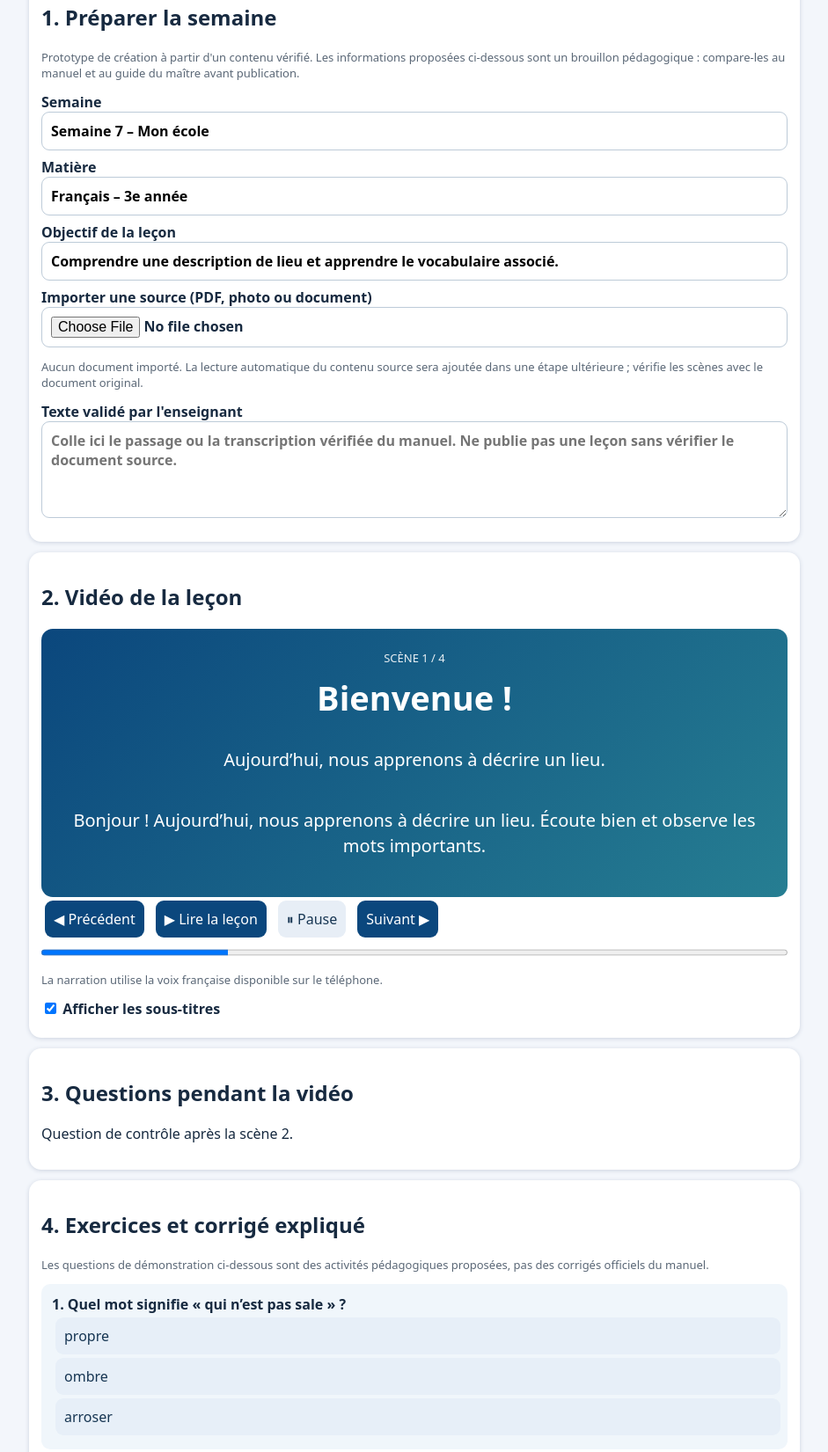
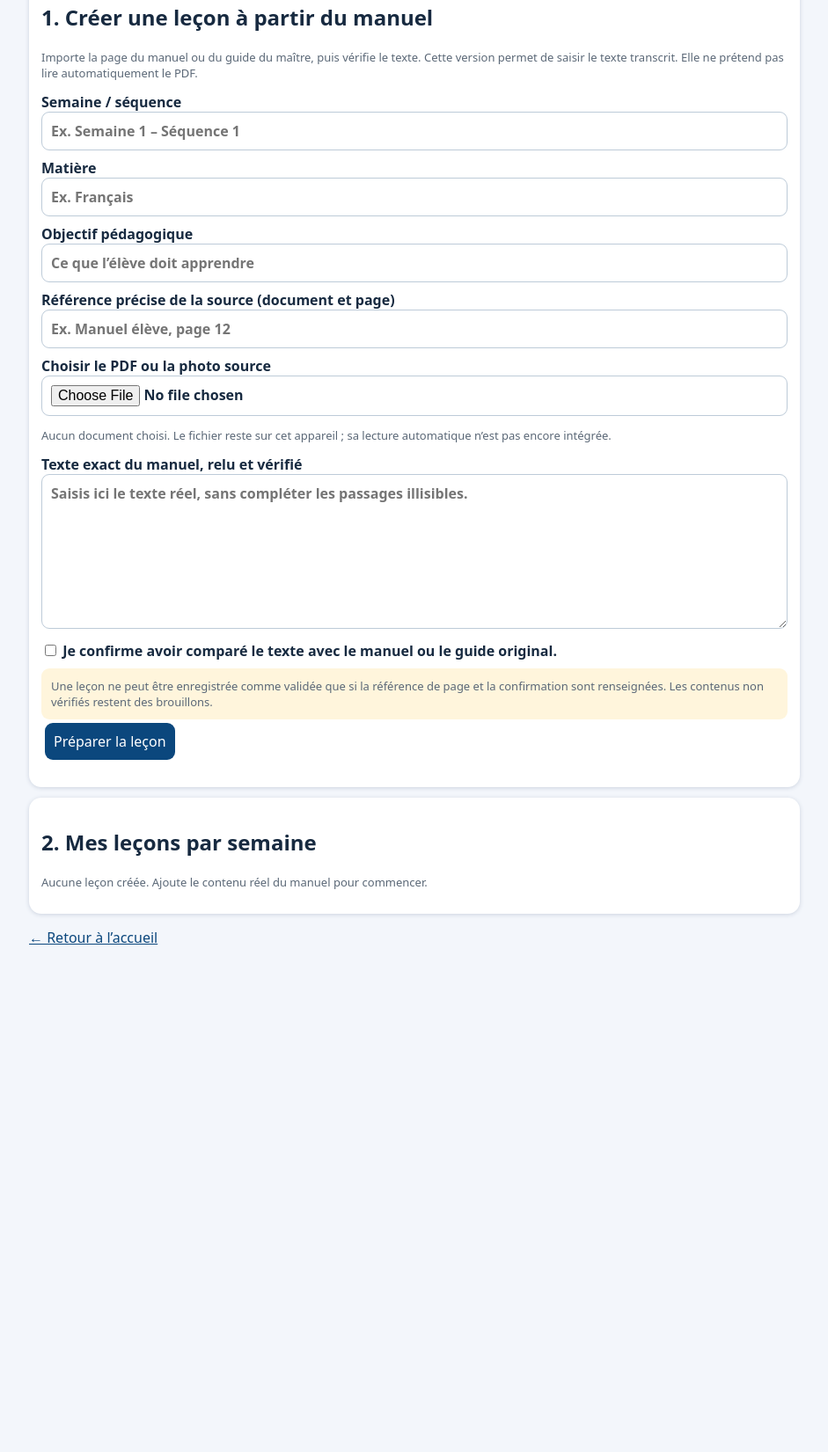
Before and after one commit to djama77/Mon-Ecole-3A-Android, a website: page www/studio-videos.html in a window 1280 px wide. Shown: the part 139-1790 px from the top of the page at 88% size, without its empty margins (169-1110 px from the left). After the commit the page ends 1244 px from the top, so only its background shows below. Drawn offline with Linux system fonts and the light colour scheme.

Commit message:
Créer des leçons hebdomadaires à partir des sources vérifiées

```diff
--- a/www/studio-videos.html
+++ b/www/studio-videos.html
@@ -1,38 +1,47 @@
 <!doctype html>
 <html lang="fr"><head><meta charset="utf-8"><meta name="viewport" content="width=device-width,initial-scale=1,viewport-fit=cover"><meta name="theme-color" content="#0b477d"><title>Leçons interactives – Mon École 3A</title>
 <style>
-:root{font-family:system-ui,Arial,sans-serif;color:#172a40;background:#f3f6fb}*{box-sizing:border-box}body{margin:0}header{background:#0b477d;color:white;padding:17px}h1{font-size:21px;margin:0}main{max-width:900px;margin:auto;padding:12px}section{background:white;border-radius:14px;padding:14px;margin:12px 0;box-shadow:0 1px 5px #ccd3df}label{display:block;margin:8px 0;font-weight:600}input,textarea,button{font:inherit;padding:10px;border:1px solid #bdcbd8;border-radius:9px}input,textarea{width:100%}button{background:#0b477d;color:white;border:0;margin:4px;cursor:pointer}.secondary{background:#e7eef6;color:#173653}.screen{background:linear-gradient(135deg,#0b477d,#267e92);color:white;min-height:290px;border-radius:13px;padding:24px;display:flex;flex-direction:column;justify-content:center;text-align:center}.screen h2{font-size:clamp(24px,5vw,38px);margin:10px}.screen p{font-size:20px;line-height:1.45}.sceneNo{font-size:13px;opacity:.9}.controls{display:flex;flex-wrap:wrap;gap:5px;align-items:center}.muted{font-size:13px;color:#5b6877}.panel{background:#f0f6fb;border-radius:10px;padding:12px;margin:9px 0}.choice{display:block;width:100%;text-align:left;background:#e7eff8;color:#173653}.good{color:#17613f;font-weight:700}.bad{color:#a43c2b;font-weight:700}progress{width:100%;height:14px}a{color:#0b477d}
+:root{font-family:system-ui,Arial,sans-serif;color:#172a40;background:#f3f6fb}*{box-sizing:border-box}body{margin:0}header{background:#0b477d;color:#fff;padding:17px}h1{font-size:21px;margin:0}main{max-width:900px;margin:auto;padding:12px}section{background:#fff;border-radius:14px;padding:14px;margin:12px 0;box-shadow:0 1px 5px #ccd3df}label{display:block;margin:9px 0;font-weight:600}input,textarea,select,button{font:inherit;padding:10px;border:1px solid #bdcbd8;border-radius:9px}input,textarea,select{width:100%}button{background:#0b477d;color:#fff;border:0;margin:4px;cursor:pointer}.secondary{background:#e7eef6;color:#173653}.screen{background:linear-gradient(135deg,#0b477d,#267e92);color:#fff;min-height:260px;border-radius:13px;padding:24px;display:flex;flex-direction:column;justify-content:center;text-align:center}.screen h2{font-size:clamp(24px,5vw,38px);margin:10px}.screen p{font-size:20px;line-height:1.45}.muted{font-size:13px;color:#5b6877}.controls{display:flex;flex-wrap:wrap;gap:5px;align-items:center}.panel{background:#f0f6fb;border-radius:10px;padding:12px;margin:9px 0}.choice{display:block;width:100%;text-align:left;background:#e7eff8;color:#173653}.good{color:#17613f;font-weight:700}.bad{color:#a43c2b;font-weight:700}.notice{background:#fff5dc;padding:11px;border-radius:9px}.lesson{padding:10px;border-bottom:1px solid #e3eaf1}.hidden{display:none}progress{width:100%;height:14px}a{color:#0b477d}
 </style></head><body>
-<header><h1>🎬 Studio vidéo pédagogique – Mon École 3A</h1><small>Apprendre directement dans l’application · écouter · répondre · progresser</small></header>
+<header><h1>🎬 Leçons interactives – Mon École 3A</h1><small>Une leçon par semaine · lecture animée · voix · exercices · corrections</small></header>
 <main>
-<section><h2>1. Préparer la semaine</h2><p class="muted">Prototype de création à partir d'un contenu vérifié. Les informations proposées ci-dessous sont un brouillon pédagogique : compare-les au manuel et au guide du maître avant publication.</p>
-<label>Semaine <input id="week" value="Semaine 7 – Mon école"></label><label>Matière <input id="subject" value="Français – 3e année"></label><label>Objectif de la leçon <input id="objective" value="Comprendre une description de lieu et apprendre le vocabulaire associé."></label>
-<label>Importer une source (PDF, photo ou document) <input id="source" type="file" accept="application/pdf,image/*,.txt,.md"></label><p id="sourceStatus" class="muted">Aucun document importé. La lecture automatique du contenu source sera ajoutée dans une étape ultérieure ; vérifie les scènes avec le document original.</p>
-<label>Texte validé par l'enseignant <textarea id="verified" rows="4" placeholder="Colle ici le passage ou la transcription vérifiée du manuel. Ne publie pas une leçon sans vérifier le document source."></textarea></label>
+<section><h2>1. Créer une leçon à partir du manuel</h2><p class="muted">Importe la page du manuel ou du guide du maître, puis vérifie le texte. Cette version permet de saisir le texte transcrit. Elle ne prétend pas lire automatiquement le PDF.</p>
+<label>Semaine / séquence<input id="week" placeholder="Ex. Semaine 1 – Séquence 1"></label>
+<label>Matière<input id="subject" placeholder="Ex. Français"></label>
+<label>Objectif pédagogique<input id="objective" placeholder="Ce que l’élève doit apprendre"></label>
+<label>Référence précise de la source (document et page)<input id="sourceRef" placeholder="Ex. Manuel élève, page 12"></label>
+<label>Choisir le PDF ou la photo source<input id="sourceFile" type="file" accept="application/pdf,image/*"></label><p id="sourceStatus" class="muted">Aucun document choisi. Le fichier reste sur cet appareil ; sa lecture automatique n’est pas encore intégrée.</p>
+<label>Texte exact du manuel, relu et vérifié<textarea id="verified" rows="7" placeholder="Saisis ici le texte réel, sans compléter les passages illisibles."></textarea></label>
+<label><input id="teacherValidated" type="checkbox" style="width:auto"> Je confirme avoir comparé le texte avec le manuel ou le guide original.</label>
+<div class="notice muted">Une leçon ne peut être enregistrée comme validée que si la référence de page et la confirmation sont renseignées. Les contenus non vérifiés restent des brouillons.</div>
+<button id="createLesson">Préparer la leçon</button><p id="createStatus" class="muted" aria-live="polite"></p>
 </section>
-<section><h2>2. Vidéo de la leçon</h2><div class="screen" id="screen" aria-live="polite"><div class="sceneNo" id="sceneNo">SCÈNE 1 / 4</div><h2 id="sceneTitle">Bienvenue dans la leçon</h2><p id="sceneText">Aujourd'hui, nous allons apprendre à décrire un lieu.</p><p id="subtitle"></p></div>
-<div class="controls"><button id="prev">◀ Précédent</button><button id="play">▶ Lire la leçon</button><button id="pause" class="secondary">⏸ Pause</button><button id="next">Suivant ▶</button></div><progress id="progress" value="1" max="4"></progress><p class="muted" id="playStatus">La narration utilise la voix française disponible sur le téléphone.</p><label><input id="captions" type="checkbox" checked style="width:auto"> Afficher les sous-titres</label>
-</section>
-<section><h2>3. Questions pendant la vidéo</h2><p id="checkpoint">Après la scène 2, réponds à cette question pour continuer.</p><div id="question"></div><p id="feedback" aria-live="polite"></p></section>
-<section><h2>4. Exercices et corrigé expliqué</h2><p class="muted">Les questions de démonstration ci-dessous sont des activités pédagogiques proposées, pas des corrigés officiels du manuel.</p><div id="exercise"></div><p id="exerciseFeedback" aria-live="polite"></p></section>
-<section><h2>5. Continuer dans l’application</h2><p>La leçon se regarde et s’écoute directement ici. Les questions, les corrections et la progression restent dans Mon École 3A : aucun export vidéo n’est nécessaire.</p><p class="muted">Reviens à l’accueil pour choisir une autre leçon.</p><a href="index.html">← Retour à l’application</a></section>
+<section><h2>2. Mes leçons par semaine</h2><p id="empty" class="muted">Aucune leçon créée. Ajoute le contenu réel du manuel pour commencer.</p><div id="lessonList"></div></section>
+<section id="playerSection" class="hidden"><h2 id="lessonHeading">Leçon</h2><p id="lessonMeta" class="muted"></p><div class="screen" aria-live="polite"><div id="sceneNo"></div><h2 id="sceneTitle"></h2><p id="sceneText"></p><p id="subtitle"></p></div>
+<div class="controls"><button id="prev" class="secondary">◀ Précédent</button><button id="play">▶ Lire la leçon</button><button id="pause" class="secondary">⏸ Pause</button><button id="next">Suivant ▶</button></div><progress id="progress" value="0" max="1"></progress><label><input id="captions" type="checkbox" checked style="width:auto"> Afficher les sous-titres</label>
+<h3>Exercices et corrections</h3><p class="muted">Ajoute les questions et les réponses à partir du guide du maître. Aucune réponse officielle n’est inventée.</p>
+<label>Question<input id="qText" placeholder="Écris la consigne exacte"></label><label>Choix A<input id="qA"></label><label>Choix B<input id="qB"></label><label>Choix C<input id="qC"></label><label>Réponse correcte<select id="qCorrect"><option value="">À définir</option><option value="0">A</option><option value="1">B</option><option value="2">C</option></select></label><label>Explication / référence du corrigé<textarea id="qExplain" rows="3" placeholder="Explique la réponse et indique la page du guide du maître."></textarea></label><button id="addQuestion">Ajouter l’exercice</button><div id="quiz"></div><p id="feedback" aria-live="polite"></p>
+</section><p><a href="index.html">← Retour à l’accueil</a></p>
 </main>
 <script>
 'use strict';
-const $=id=>document.getElementById(id);
-const scenes=[
-{title:'Bienvenue !',text:'Aujourd’hui, nous apprenons à décrire un lieu.',voice:'Bonjour ! Aujourd’hui, nous apprenons à décrire un lieu. Écoute bien et observe les mots importants.'},
-{title:'Observer le lieu',text:'Une description présente un endroit et ses caractéristiques.',voice:'Quand on décrit un lieu, on présente cet endroit et ses caractéristiques. On peut dire s’il est grand, petit, propre ou agréable.'},
-{title:'Les mots à retenir',text:'Propre : qui n’est pas sale. Ombre : endroit protégé du soleil.',voice:'Le mot propre signifie qui n’est pas sale. L’ombre est un endroit protégé du soleil.'},
-{title:'À toi de jouer !',text:'Réponds aux questions et explique tes réponses.',voice:'À toi de jouer ! Réponds aux questions et explique tes réponses.'}
-];
-let index=0,playing=false,checkpointDone=false,score=0,recorder=null,chunks=[];
-function render(){const s=scenes[index];$('sceneNo').textContent='SCÈNE '+(index+1)+' / '+scenes.length;$('sceneTitle').textContent=s.title;$('sceneText').textContent=s.text;$('subtitle').textContent=$('captions').checked?s.voice:'';$('progress').value=index+1;$('progress').max=scenes.length;$('checkpoint').textContent=index===1?'Pause pédagogique : réponds avant de passer à la scène suivante.':'Question de contrôle après la scène 2.';if(index===1&&!checkpointDone)renderCheckpoint()}
-function speak(){if(!('speechSynthesis'in window)){$('playStatus').textContent='La synthèse vocale n’est pas disponible sur ce téléphone.';return}speechSynthesis.cancel();const u=new SpeechSynthesisUtterance(scenes[index].voice);u.lang='fr-FR';u.rate=.88;u.onend=()=>{if(playing){if(index<scenes.length-1){index++;render();speak()}else{playing=false;$('playStatus').textContent='Leçon terminée. Passe aux exercices.'}}};speechSynthesis.speak(u)}
-function renderCheckpoint(){const root=$('question');root.replaceChildren();const q=document.createElement('p');q.textContent='Quel mot peut décrire un lieu qui n’est pas sale ?';root.append(q);['propre','rapide','bruyant'].forEach((v,i)=>{const b=document.createElement('button');b.className='choice';b.textContent=v;b.onclick=()=>{if(checkpointDone)return;if(i===0){checkpointDone=true;$('feedback').textContent='Bravo ! « Propre » signifie qui n’est pas sale.';$('feedback').className='good'}else{$('feedback').textContent='Réessaie. Pense à la définition du mot.';$('feedback').className='bad'}};root.append(b)})}
-$('play').onclick=()=>{playing=true;speak()};$('pause').onclick=()=>{playing=false;if(window.speechSynthesis)speechSynthesis.cancel();$('playStatus').textContent='Leçon en pause.'};$('next').onclick=()=>{playing=false;if(window.speechSynthesis)speechSynthesis.cancel();index=Math.min(index+1,scenes.length-1);render()};$('prev').onclick=()=>{playing=false;if(window.speechSynthesis)speechSynthesis.cancel();index=Math.max(0,index-1);render()};$('captions').onchange=render;
-const ex=[{q:'Quel mot signifie « qui n’est pas sale » ?',a:['propre','ombre','arroser'],ok:0,why:'Propre signifie qui n’est pas sale.'},{q:'Que signifie « arroser » ?',a:['Donner de l’eau aux plantes','Fermer une porte','Lire un livre'],ok:0,why:'Arroser consiste à apporter de l’eau aux plantes.'}];
-ex.forEach((item,n)=>{const root=document.createElement('div');root.className='panel';const q=document.createElement('strong');q.textContent=(n+1)+'. '+item.q;root.append(q);item.a.forEach((a,i)=>{const b=document.createElement('button');b.className='choice';b.textContent=a;b.onclick=()=>{root.querySelectorAll('button').forEach(x=>x.disabled=true);const f=document.createElement('p');if(i===item.ok){score++;f.className='good';f.textContent='Bonne réponse. '+item.why}else{f.className='bad';f.textContent='Correction : '+item.why}$('exerciseFeedback').textContent='Résultat : '+score+' bonne(s) réponse(s) sur '+ex.length+'.';root.append(f);localStorage.setItem('monEcoleVideoProgress',JSON.stringify({week:$('week').value,score,answered:n+1}))};root.append(b)});$('exercise').append(root)});
-$('source').onchange=()=>{const f=$('source').files[0];if(f)$('sourceStatus').textContent='Document sélectionné : '+f.name+'. Le contenu n’est pas encore extrait automatiquement : transcris et vérifie le passage dans le champ ci-dessus.'};
-render();
+const $=id=>document.getElementById(id), STORE='monEcole3ALessonsV2';
+let lessons=[],current=null,sceneIndex=0,playing=false,questions=[];
+try{const v=JSON.parse(localStorage.getItem(STORE)||'[]');if(Array.isArray(v))lessons=v}catch(_){lessons=[]}
+function save(){localStorage.setItem(STORE,JSON.stringify(lessons))}
+function sentences(text){return text.split(/(?<=[.!?])\\s+|\\n+/).map(x=>x.trim()).filter(Boolean)}
+function speak(text){if(!('speechSynthesis'in window)){ $('lessonMeta').textContent='Synthèse vocale indisponible sur ce téléphone.';return}speechSynthesis.cancel();const u=new SpeechSynthesisUtterance(text);u.lang='fr-FR';u.rate=.88;speechSynthesis.speak(u)}
+function renderList(){$('lessonList').replaceChildren();$('empty').classList.toggle('hidden',lessons.length>0);lessons.forEach(l=>{const d=document.createElement('div');d.className='lesson';const b=document.createElement('button');b.textContent='Ouvrir';b.onclick=()=>openLesson(l.id);const del=document.createElement('button');del.className='secondary';del.textContent='Supprimer';del.onclick=()=>{lessons=lessons.filter(x=>x.id!==l.id);save();renderList();if(current&&current.id===l.id){current=null;$('playerSection').classList.add('hidden')}};const t=document.createElement('strong');t.textContent=l.week+' · '+l.subject+' — '+(l.validated?'Source vérifiée':'Brouillon à vérifier');const p=document.createElement('p');p.className='muted';p.textContent=l.sourceRef||'Référence de source manquante';d.append(t,p,b,del);$('lessonList').append(d)})}
+function renderScene(){if(!current)return;const s=current.scenes[sceneIndex];$('sceneNo').textContent='SCÈNE '+(sceneIndex+1)+' / '+current.scenes.length;$('sceneTitle').textContent=sceneIndex===0?current.objective:current.week;$('sceneText').textContent=s;$('subtitle').textContent=$('captions').checked?s:'';$('progress').max=current.scenes.length;$('progress').value=sceneIndex+1}
+function openLesson(id){current=lessons.find(x=>x.id===id);if(!current)return;sceneIndex=0;questions=current.questions||[];$('playerSection').classList.remove('hidden');$('lessonHeading').textContent=current.week+' — '+current.subject;$('lessonMeta').textContent=current.sourceRef+' · '+(current.validated?'source vérifiée':'brouillon non vérifié');renderScene();renderQuestions();$('playerSection').scrollIntoView({behavior:'smooth',block:'start'})}
+function renderQuestions(){$('quiz').replaceChildren();questions.forEach((q,n)=>{const box=document.createElement('div');box.className='panel';const p=document.createElement('strong');p.textContent=(n+1)+'. '+q.text;box.append(p);q.options.forEach((v,i)=>{const b=document.createElement('button');b.className='choice';b.textContent=String.fromCharCode(65+i)+'. '+v;b.onclick=()=>{const f=document.createElement('p');f.className=i===q.correct?'good':'bad';f.textContent=(i===q.correct?'Bonne réponse. ':'Correction : ')+q.explanation;box.append(f);box.querySelectorAll('button').forEach(x=>x.disabled=true)};box.append(b)});$('quiz').append(box)})}
+$('sourceFile').onchange=()=>{const f=$('sourceFile').files[0];if(f)$('sourceStatus').textContent='Source sélectionnée : '+f.name+'. Elle n’est pas encore analysée automatiquement.'};
+$('createLesson').onclick=()=>{const week=$('week').value.trim(),subject=$('subject').value.trim(),objective=$('objective').value.trim(),sourceRef=$('sourceRef').value.trim(),text=$('verified').value.trim();if(!week||!subject||!objective||!text){$('createStatus').textContent='Complète la semaine, la matière, l’objectif et le texte source.';return}const validated=Boolean(sourceRef&&$('teacherValidated').checked);const lesson={id:'lesson-'+Date.now(),week,subject,objective,sourceRef:sourceRef||'Source à référencer',text,scenes:sentences(text),validated,questions:[],createdAt:new Date().toISOString()};if(!lesson.scenes.length)lesson.scenes=[text];lessons.push(lesson);save();renderList();$('createStatus').textContent=validated?'Leçon enregistrée comme source vérifiée.':'Brouillon enregistré. Ajoute la référence et confirme la vérification pour la valider.';openLesson(lesson.id)};
+$('prev').onclick=()=>{playing=false;speechSynthesis.cancel();sceneIndex=Math.max(0,sceneIndex-1);renderScene()};
+$('next').onclick=()=>{playing=false;speechSynthesis.cancel();sceneIndex=Math.min(current.scenes.length-1,sceneIndex+1);renderScene()};
+$('play').onclick=()=>{if(!current)return;playing=true;const run=()=>{if(!playing)return;speak(current.scenes[sceneIndex]);const duration=Math.max(2500,current.scenes[sceneIndex].length*65);setTimeout(()=>{if(!playing)return;if(sceneIndex<current.scenes.length-1){sceneIndex++;renderScene();run()}else playing=false},duration)};run()};
+$('pause').onclick=()=>{playing=false;if('speechSynthesis'in window)speechSynthesis.cancel()};
+$('captions').onchange=renderScene;
+$('addQuestion').onclick=()=>{if(!current)return;const text=$('qText').value.trim(),opts=[$('qA').value.trim(),$('qB').value.trim(),$('qC').value.trim()],correct=$('qCorrect').value,explain=$('qExplain').value.trim();if(!text||opts.some(x=>!x)||correct===''||!explain){$('feedback').textContent='Renseigne la question, les trois choix, la réponse et son explication.';return}const q={text,options:opts,correct:Number(correct),explanation:explain};current.questions.push(q);questions=current.questions;save();renderQuestions();$('feedback').textContent='Exercice ajouté et enregistré dans cette leçon.';['qText','qA','qB','qC','qExplain'].forEach(id=>$(id).value='');$('qCorrect').value=''};
+renderList();
 </script></body></html>
```
